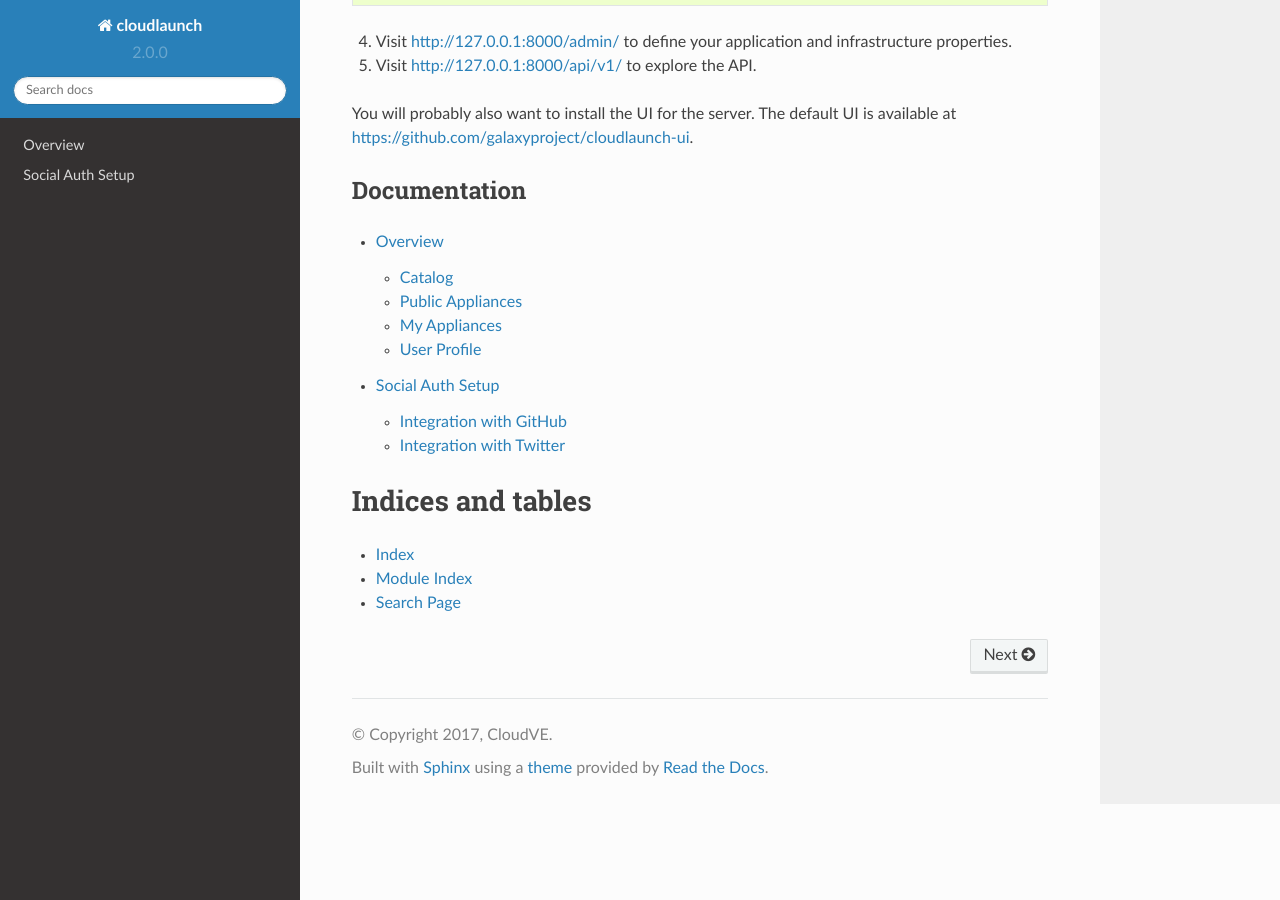
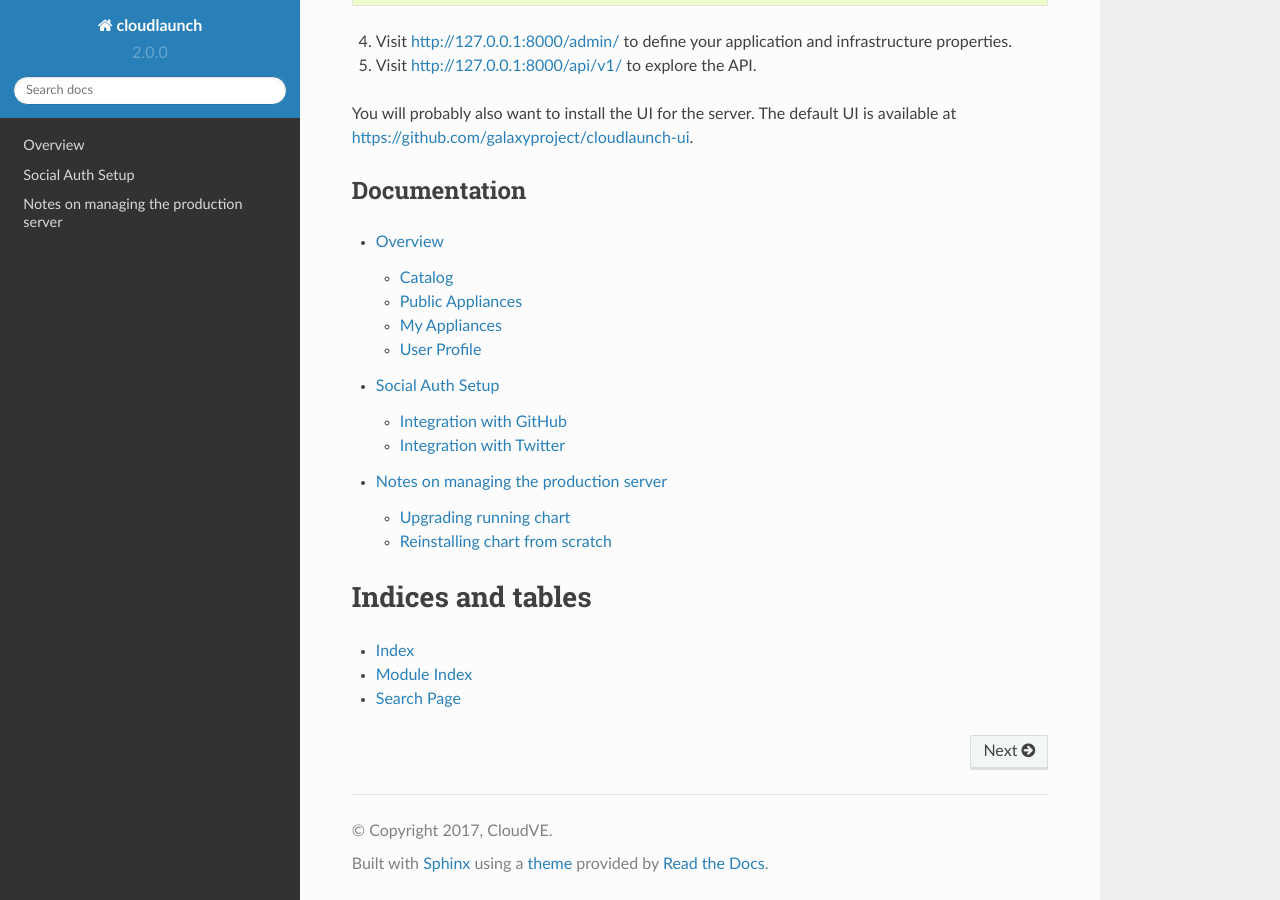
Before and after one commit to galaxyproject/cloudlaunch, a Sphinx documentation site: the page built from docs/index.rst, in a window 1280 px wide and 900 px high, scrolled down 1025 px. Built offline with Sphinx 7.4.7 and the Read the Docs theme 2.0.0, drawn with Linux system fonts in a browser that asks for light colours; some of the changed lines change nothing that is shown.

Commit message:
Add documentation on managing production server

```diff
--- a/docs/index.rst
+++ b/docs/index.rst
@@ -71,6 +71,7 @@ Documentation
 
    topics/overview.rst
    topics/social_auth.rst
+   topics/production_server_mgmt.rst
 
 
 Indices and tables
--- /dev/null
+++ b/docs/topics/production_server_mgmt.rst
@@ -0,0 +1,61 @@
+Notes on managing the production server
+=======================================
+
+Upgrading running chart
+-----------------------
+
+1. Fetch latest chart version through
+:code:`helm repo update`
+
+
+2. Docker pull the latest image
+
+.. code-block:: bash
+
+    sudo docker pull cloudve/cloudlaunch-server:latest
+    sudo docker pull cloudve/cloudlaunch-ui:latest`
+
+
+3. Upgrade then helm chart
+
+.. code-block:: bash
+
+    helm upgrade --reuse-values <chart_name> galaxyproject/cloudlaunch
+
+
+Reinstalling chart from scratch
+-------------------------------
+
+0. Note down the existing secrets for fernet keys, secret keys, db password etc. through kubernetes in the cloudlaunch namespace.
+Dashboard access link: https://149.165.157.211:4430/k8s/clusters/c-nmrvs/api/v1/namespaces/kube-system/services/https:kubernetes-dashboard:/proxy/#!/login
+
+To obtain login token: https://gist.github.com/superseb/3a9c0d2e4a60afa3689badb1297e2a44
+
+.. code-block:: bash
+
+    kubectl -n kube-system describe secret $(kubectl -n kube-system get secret | grep admin-user | awk '{print $1}')
+
+1. :code:`helm delete <existing_chart>`
+
+2. :code:`kubectl delete namespace cloudlaunch`
+
+3. Optionally, delete all cached docker images using
+
+.. code-block:: bash
+
+    docker images
+    docker rmi
+
+4. Delete existing persistent volume in rancher. This does not delete the local folder, so the database will survive. Recreate with following settings:
+
+.. code-block:: bash
+
+    Name: cloudlaunch-database
+    Capacity: 30
+    Volume Plugin: Local Node Path
+    Path on the node: /opt/cloudlaunch/database
+    Path on node: A directory, or create
+    Customize -> Many nodes read write
+
+
+5. :code:`helm install galaxyproject/cloudlaunch --set cloudlaunch-server.postgresql.postgresqlPassword=<pg_password> --namespace cloudlaunch --set cloudlaunch-server.fernet_keys[0]='<replace with fernet key 1>' --set cloudlaunch-server.fernet_keys[1]='<replace with fernet key 2>' --set cloudlaunch-server.secret_key=<replace with secret key>`
```
